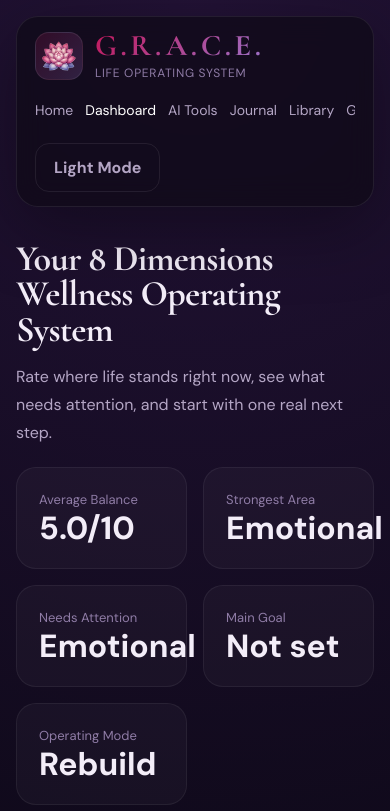
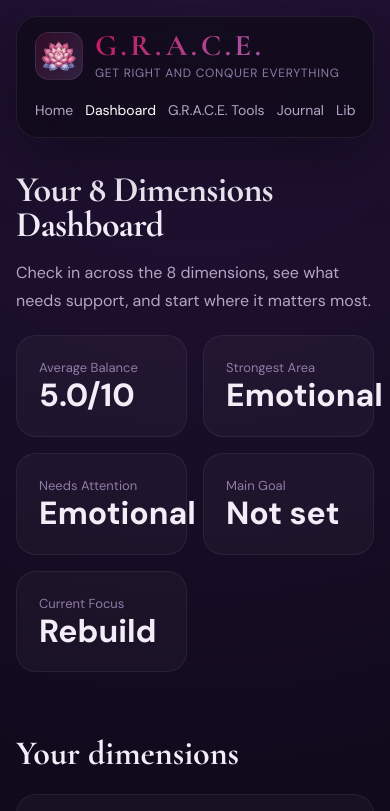
Before and after one commit to gracecreates/Grace-Platform, a plain HTML site: page dashboard.html in a window 390 px wide. Shown: the top 811 px of the page. Drawn offline with nearby package versions, Linux system fonts and the light colour scheme.

Commit message:
Update dashboard.html

```diff
--- a/dashboard.html
+++ b/dashboard.html
@@ -6,7 +6,10 @@
   <title>Dashboard | G.R.A.C.E.</title>
   <link rel="preconnect" href="https://fonts.googleapis.com" />
   <link rel="preconnect" href="https://fonts.gstatic.com" crossorigin />
-  <link href="https://fonts.googleapis.com/css2?family=Cormorant+Garamond:wght@500;600;700&family=DM+Sans:wght@400;500;700&display=swap" rel="stylesheet" />
+  <link
+    href="https://fonts.googleapis.com/css2?family=Cormorant+Garamond:wght@500;600;700&family=DM+Sans:wght@400;500;700&display=swap"
+    rel="stylesheet"
+  />
   <link rel="stylesheet" href="styles.css" />
 </head>
 <body>
@@ -15,35 +18,57 @@
   <div class="page-wrap">
     <header class="topbar">
       <div class="brand">
-        <div class="logo-wrap"><img src="logo.PNG" class="logo" alt="G.R.A.C.E. logo" /></div>
-        <div><h2 class="brand-title">G.R.A.C.E.</h2><div class="brand-sub">Life Operating System</div></div>
+        <div class="logo-wrap">
+          <img src="logo.PNG" class="logo" alt="G.R.A.C.E. logo" />
+        </div>
+        <div>
+          <h2 class="brand-title">G.R.A.C.E.</h2>
+          <div class="brand-sub">Get Right And Conquer Everything</div>
+        </div>
       </div>
 
       <nav class="nav">
         <a data-page="home" href="index.html">Home</a>
         <a data-page="dashboard" href="dashboard.html">Dashboard</a>
-        <a data-page="tools" href="tools.html">AI Tools</a>
+        <a data-page="tools" href="tools.html">G.R.A.C.E. Tools</a>
         <a data-page="journal" href="journal.html">Journal</a>
         <a data-page="library" href="library.html">Library</a>
-        <a data-page="games" href="games.html">Growth Lab</a>
+        <a data-page="games" href="games.html">Interactive Tools</a>
         <a data-page="events" href="events.html">Events</a>
         <a data-page="membership" href="membership.html">Membership</a>
       </nav>
-
-      <div class="nav-tools"><button class="btn btn-ghost" id="themeToggle">Light Mode</button></div>
     </header>
 
     <div class="page-head">
-      <h1>Your 8 Dimensions Wellness Operating System</h1>
-      <p>Rate where life stands right now, see what needs attention, and start with one real next step.</p>
+      <h1>Your 8 Dimensions Dashboard</h1>
+      <p>Check in across the 8 dimensions, see what needs support, and start where it matters most.</p>
     </div>
 
     <div class="kpi-grid">
-      <div class="kpi"><div class="small">Average Balance</div><div class="metric" id="avgScore">5.0/10</div></div>
-      <div class="kpi"><div class="small">Strongest Area</div><div class="metric" id="bestDimension">—</div></div>
-      <div class="kpi"><div class="small">Needs Attention</div><div class="metric" id="lowestDimension">—</div></div>
-      <div class="kpi"><div class="small">Main Goal</div><div class="metric" id="goalText">—</div></div>
-      <div class="kpi"><div class="small">Operating Mode</div><div class="metric">Rebuild</div></div>
+      <div class="kpi">
+        <div class="small">Average Balance</div>
+        <div class="metric" id="avgScore">5.0/10</div>
+      </div>
+
+      <div class="kpi">
+        <div class="small">Strongest Area</div>
+        <div class="metric" id="bestDimension">—</div>
+      </div>
+
+      <div class="kpi">
+        <div class="small">Needs Attention</div>
+        <div class="metric" id="lowestDimension">—</div>
+      </div>
+
+      <div class="kpi">
+        <div class="small">Main Goal</div>
+        <div class="metric" id="goalText">—</div>
+      </div>
+
+      <div class="kpi">
+        <div class="small">Current Focus</div>
+        <div class="metric">Rebuild</div>
+      </div>
     </div>
 
     <section class="section">
```
